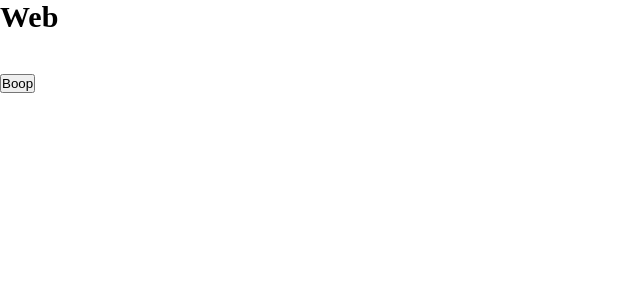
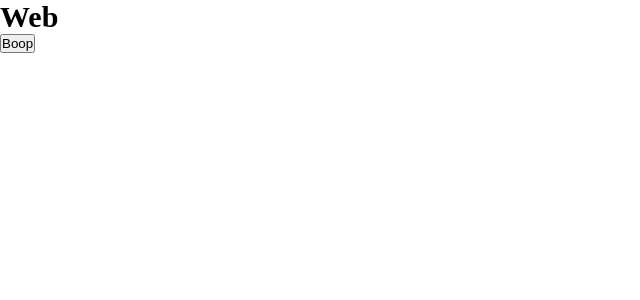
Before and after one commit to ERB-2023/downtalk, a Next.js app in the folder apps/front/: page / in a window 1280 px wide. Shown: the top 300 px of the page, without its empty margins (0-640 px from the left). Built offline with nearby package versions, Linux system fonts and the light colour scheme.

Commit message:
remove duplicate button

```diff
--- a/apps/front/src/pages/index.tsx
+++ b/apps/front/src/pages/index.tsx
@@ -1,4 +1,3 @@
-import { GoogleLogin } from "@react-oauth/google";
 import { Button } from "ui";
 import styles from "styles/Home.module.scss";
 
@@ -6,14 +5,6 @@ export default function Web() {
   return (
     <div>
       <h1 className={styles.test}>Web</h1>
-      <GoogleLogin
-        onSuccess={(credentialResponse) => {
-          console.log(credentialResponse);
-        }}
-        onError={() => {
-          console.log("Login Failed");
-        }}
-      />
       <Button />
     </div>
   );
```
